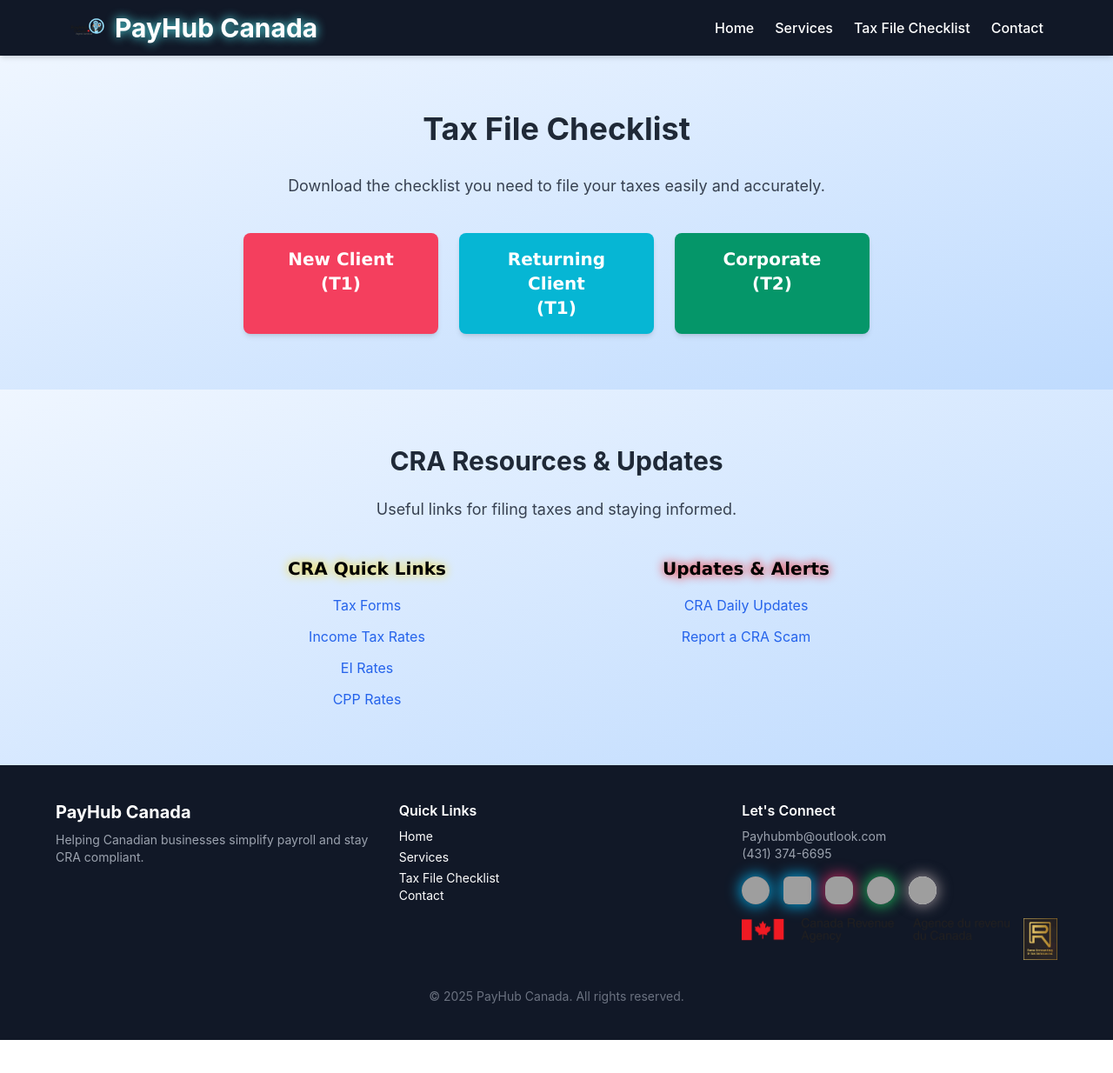
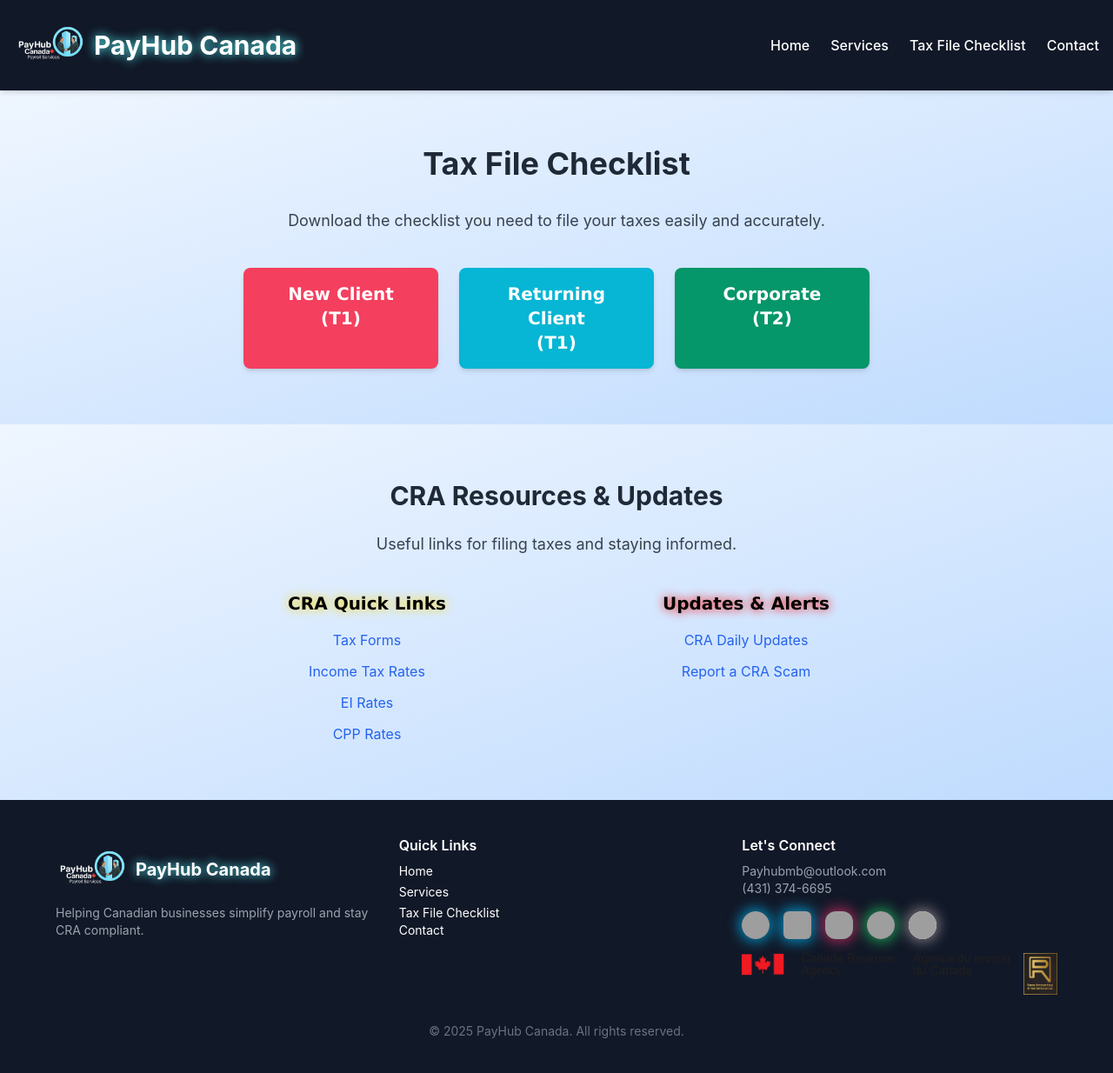
Before and after one commit to abedhasan79/Payroll-Landing-page, a React (Create React App) app: page /checklist in a window 1280 px wide. Shown: the whole page at 87% size. Before the commit the page ends 1196 px from the top, so only its background shows below. Built offline with nearby package versions, Linux system fonts and the light colour scheme; grey boxes are pictures that could not be loaded.

Commit message:
logo update

```diff
--- a/src/components/Footer.jsx
+++ b/src/components/Footer.jsx
@@ -8,7 +8,19 @@ const Footer = () => {
       <div className="max-w-6xl mx-auto grid md:grid-cols-3 gap-8 text-center md:text-left">
         {/* Brand */}
         <div>
-          <a href='/'><h3 className="text-xl font-bold mb-2">PayHub Canada</h3></a>
+          <div className="flex items-center space-x-3">
+
+            <a href='/'>
+              <img
+                src="/images/main_logo.png"
+                alt="PayHub Canada Logo"
+                className="h-20 w-auto"
+              />
+            </a>
+            <a href='/'>
+              <span className="text-xl font-bold text-white" style={{ textShadow: '0 0 12px rgb(87, 244, 250)' }}>PayHub Canada</span>
+            </a>
+          </div>
           <p className="text-sm text-gray-400">
             Helping Canadian businesses simplify payroll and stay CRA compliant.
           </p>
--- a/src/components/Navbar.jsx
+++ b/src/components/Navbar.jsx
@@ -7,15 +7,15 @@ const Navbar = () => {
   const path = window.location.pathname;
   return (
     <nav className="bg-gray-900 text-white shadow-md sticky top-0 z-50">
-      <div className="max-w-6xl mx-auto px-4 py-3 flex justify-between items-center">
+      <div className="max-w-8xl mx-auto px-4 py-3 flex justify-between items-center">
         {/* Logo and Brand */}
         <div className="flex items-center space-x-3">
 
           <a href='/'>
             <img
               src="/images/main_logo.png"
-              alt="PayHubMb Logo"
-              className="h-10 w-auto"
+              alt="PayHub Canada Logo"
+              className="h-20 w-auto"
             />
           </a>
           <a href='/'>
```
Also changed, not shown: public/images/main-logo-2.png (added), public/images/main_logo.png.
